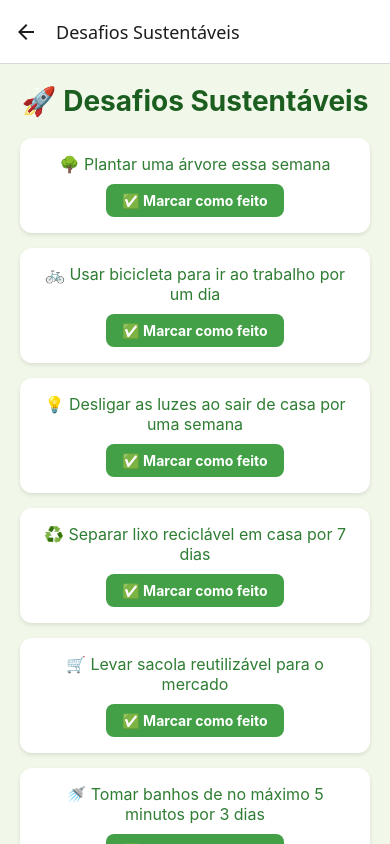
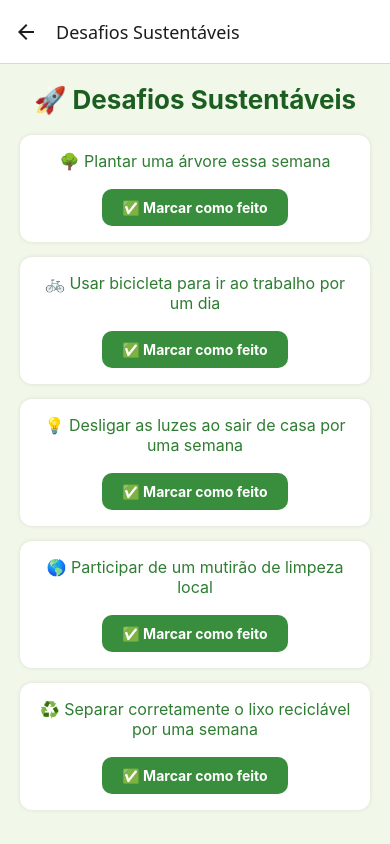
Before and after one commit to VictorHugo55/EcoProdutos, a React Native app: screen /Desafios in a window 390 px wide. Built offline with nearby package versions, Linux system fonts and the light colour scheme.

Commit message:
salvar desafios no AsyncStorage e adicionar botão de resetar

```diff
--- a/src/screens/Desafios.js
+++ b/src/screens/Desafios.js
@@ -1,22 +1,56 @@
-import React, { useState } from 'react';
+import React, { useState, useEffect } from 'react';
 import { ScrollView, View, Text, TouchableOpacity, StyleSheet } from 'react-native';
+import AsyncStorage from '@react-native-async-storage/async-storage';
 
 export default function Desafios() {
   const [desafios, setDesafios] = useState([
     { id: 1, texto: "🌳 Plantar uma árvore essa semana", feito: false },
     { id: 2, texto: "🚲 Usar bicicleta para ir ao trabalho por um dia", feito: false },
     { id: 3, texto: "💡 Desligar as luzes ao sair de casa por uma semana", feito: false },
-    { id: 4, texto: "♻️ Separar lixo reciclável em casa por 7 dias", feito: false },
-    { id: 5, texto: "🛒 Levar sacola reutilizável para o mercado", feito: false },
-    { id: 6, texto: "🚿 Tomar banhos de no máximo 5 minutos por 3 dias", feito: false },
-    { id: 7, texto: "🛍️ Comprar de pequenos produtores locais", feito: false },
-    { id: 8, texto: "🚶‍♂️ Fazer uma caminhada ao invés de usar o carro", feito: false },
-    { id: 9, texto: "🍃 Plantar uma pequena horta em casa", feito: false },
-    { id: 10, texto: "🔌 Desligar aparelhos da tomada ao não usar", feito: false },
+    { id: 4, texto: "🌎 Participar de um mutirão de limpeza local", feito: false },
+    { id: 5, texto: "♻️ Separar corretamente o lixo reciclável por uma semana", feito: false },
   ]);
 
+  // Carregar desafios salvos no AsyncStorage
+  useEffect(() => {
+    const carregarDesafios = async () => {
+      try {
+        const dadosSalvos = await AsyncStorage.getItem('desafios');
+        if (dadosSalvos) {
+          setDesafios(JSON.parse(dadosSalvos));
+        }
+      } catch (error) {
+        console.log('Erro ao carregar desafios:', error);
+      }
+    };
+    carregarDesafios();
+  }, []);
+
+  // Salvar desafios atualizados
+  const salvarDesafios = async (dados) => {
+    try {
+      await AsyncStorage.setItem('desafios', JSON.stringify(dados));
+    } catch (error) {
+      console.log('Erro ao salvar desafios:', error);
+    }
+  };
+
+  // Marcar desafio como feito
   const marcarComoFeito = (id) => {
-    setDesafios(desafios.map(d => d.id === id ? { ...d, feito: true } : d));
+    const novosDesafios = desafios.map(d =>
+      d.id === id ? { ...d, feito: true } : d
+    );
+    setDesafios(novosDesafios);
+    salvarDesafios(novosDesafios);
+  };
+
+  // Refazer desafio
+  const refazerDesafio = (id) => {
+    const novosDesafios = desafios.map(d =>
+      d.id === id ? { ...d, feito: false } : d
+    );
+    setDesafios(novosDesafios);
+    salvarDesafios(novosDesafios);
   };
 
   return (
@@ -32,7 +66,12 @@ export default function Desafios() {
               <Text style={styles.botaoTexto}>✅ Marcar como feito</Text>
             </TouchableOpacity>
           ) : (
-            <Text style={styles.feito}>Desafio Concluído! 🎉</Text>
+            <>
+              <Text style={styles.feito}>🎉 Desafio Concluído!</Text>
+              <TouchableOpacity style={styles.botaoRefazer} onPress={() => refazerDesafio(desafio.id)}>
+                <Text style={styles.botaoTexto}>🔄 Refazer</Text>
+              </TouchableOpacity>
+            </>
           )}
         </View>
       ))}
@@ -48,11 +87,10 @@ const styles = StyleSheet.create({
     alignItems: 'center',
   },
   titulo: {
-    fontSize: 28,
+    fontSize: 26,
     fontWeight: 'bold',
     color: '#1b5e20',
     marginBottom: 20,
-    textAlign: 'center',
   },
   card: {
     backgroundColor: '#ffffff',
@@ -64,7 +102,6 @@ const styles = StyleSheet.create({
     shadowColor: '#000',
     shadowOpacity: 0.1,
     shadowRadius: 4,
-    shadowOffset: { width: 0, height: 2 },
     elevation: 3,
   },
   textoDesafio: {
@@ -74,10 +111,18 @@ const styles = StyleSheet.create({
     marginBottom: 10,
   },
   botao: {
-    backgroundColor: '#43a047',
-    paddingVertical: 8,
-    paddingHorizontal: 16,
-    borderRadius: 8,
+    backgroundColor: '#388e3c',
+    paddingVertical: 10,
+    paddingHorizontal: 20,
+    borderRadius: 10,
+    marginTop: 8,
+  },
+  botaoRefazer: {
+    backgroundColor: '#1e88e5',
+    paddingVertical: 10,
+    paddingHorizontal: 20,
+    borderRadius: 10,
+    marginTop: 8,
   },
   botaoTexto: {
     color: '#fff',
@@ -87,5 +132,6 @@ const styles = StyleSheet.create({
     marginTop: 10,
     color: '#1b5e20',
     fontWeight: 'bold',
+    fontSize: 16,
   },
 });
```
